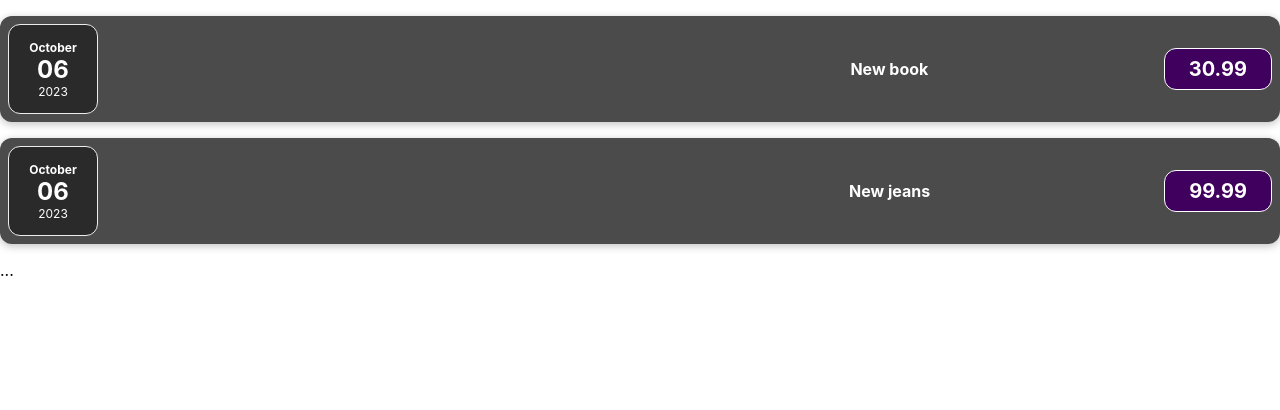
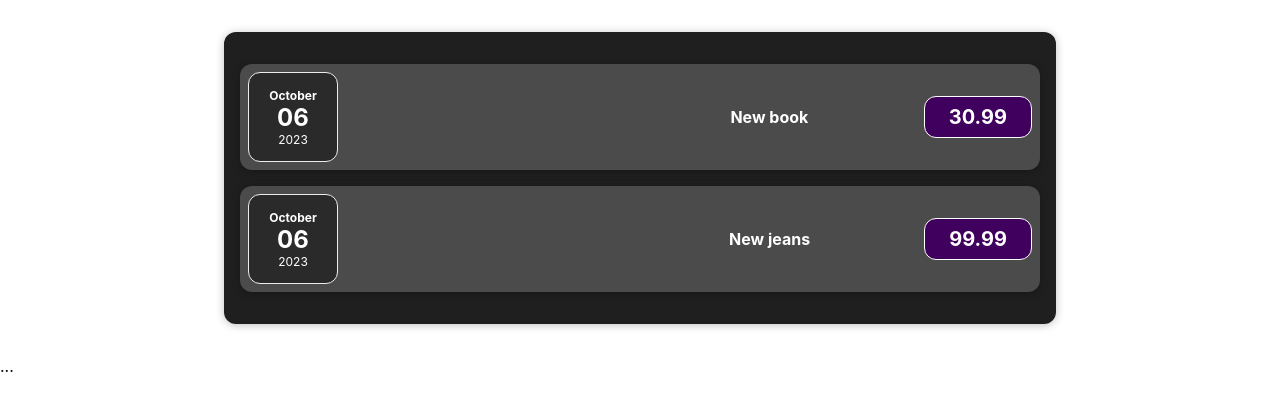
Before and after one commit to Jyrgen-S/expenses-http, a React (Create React App) app: page / in a window 1280 px wide. Shown: the top 410 px of the page. Built offline with nearby package versions, Linux system fonts and the light colour scheme.

Commit message:
Ylesanne 2 - naidisprojekt kulude arvestamise kohta

```diff
--- a/public/index.html
+++ b/public/index.html
@@ -30,6 +30,7 @@
     <noscript>You need to enable JavaScript to run this app.</noscript>
     <div id="root">
       <div class="App">
+
       <div>Date</div>
       <div> == $0
         <h2>Title</h2>
--- a/src/App.js
+++ b/src/App.js
@@ -1,5 +1,5 @@
 import "./App.css";
-import ExpenseItem from "./components/ExpenseItem";
+import Expenses from "./components/Expenses";
 
 function App() {
   const expenses = [
@@ -19,8 +19,7 @@
   const price = 30.99;*/
   return (
     <div className="App">
-      <ExpenseItem expenseData={expenses[0]} />
-      <ExpenseItem expenseData={expenses[1]} />
+      <Expenses expenses={expenses} />
     </div>
   );
 }
--- /dev/null
+++ b/src/components/Expenses.css
@@ -0,0 +1,9 @@
+.expenses {
+  padding: 1rem;
+  background-color: rgb(31, 31, 31);
+  margin: 2rem auto;
+  width: 50rem;
+  max-width: 95%;
+  border-radius: 12px;
+  box-shadow: 0 1px 8px rgba(0, 0, 0, 0.25);
+}
--- /dev/null
+++ b/src/components/Expenses.js
@@ -0,0 +1,13 @@
+import "./Expenses.css";
+import ExpenseItem from "./ExpenseItem";
+
+function Expenses(props) {
+  return (
+    <div className="expenses">
+      <ExpenseItem expenseData={props.expenses[0]} />
+      <ExpenseItem expenseData={props.expenses[1]} />
+    </div>
+  );
+}
+
+export default Expenses;
```
